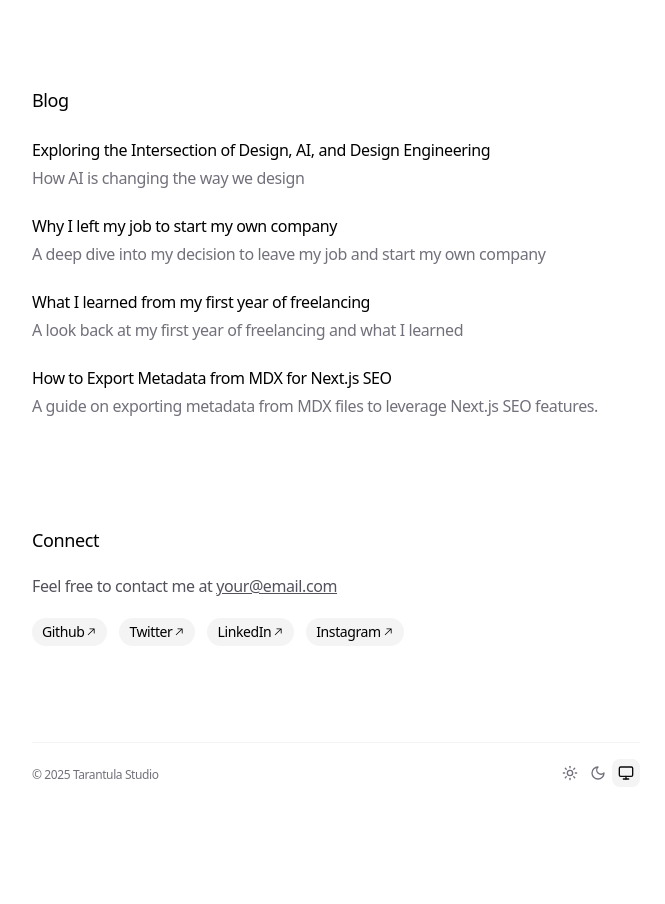
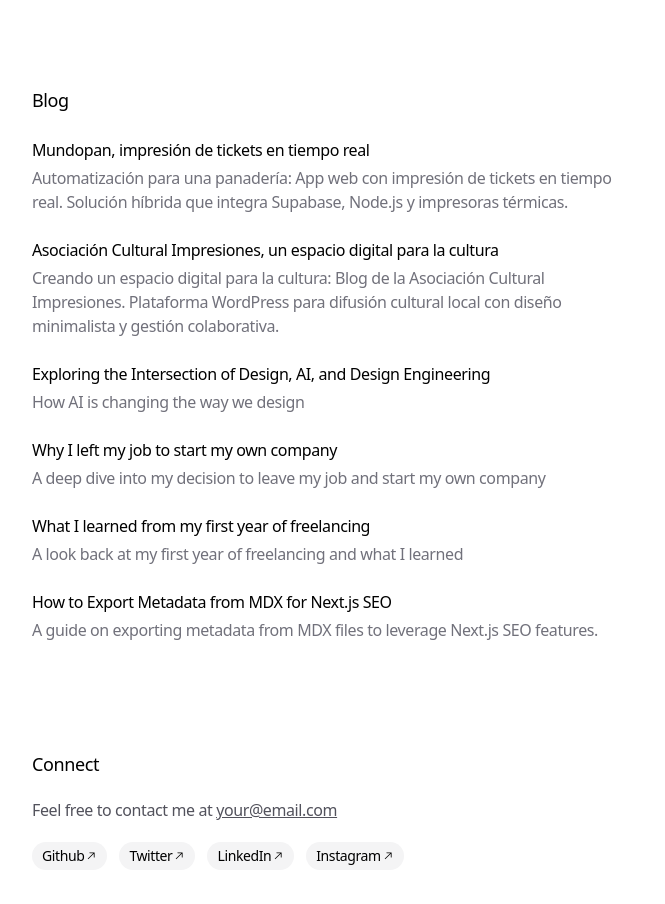
Before and after one commit to pedromoreno/tarantula, a Next.js app: page / in a window 1280 px wide. Shown: the part 1040-1944 px from the top of the page, without its empty margins (304-969 px from the left). Before the commit the page ends 1843 px from the top, so only its background shows below. Built offline with nearby package versions, Linux system fonts and the light colour scheme.

Commit message:
feat(blog): añade entradas MDX 'Mundopan' y 'Asociación Cultural Impresiones' a BLOG_POSTS

```diff
--- a/app/data.ts
+++ b/app/data.ts
@@ -76,6 +76,20 @@ export const WORK_EXPERIENCE: WorkExperience[] = [
 
 export const BLOG_POSTS: BlogPost[] = [
   {
+    title: 'Mundopan, impresión de tickets en tiempo real',
+    description:
+      'Automatización para una panadería: App web con impresión de tickets en tiempo real. Solución híbrida que integra Supabase, Node.js y impresoras térmicas.',
+    link: '/blog/mundopan-solucion-problema-dificil',
+    uid: 'blog-mundopan',
+  },
+  {
+    title: 'Asociación Cultural Impresiones, un espacio digital para la cultura',
+    description:
+      'Creando un espacio digital para la cultura: Blog de la Asociación Cultural Impresiones. Plataforma WordPress para difusión cultural local con diseño minimalista y gestión colaborativa.',
+    link: '/blog/asociacion-cultural-impresiones',
+    uid: 'blog-impresiones',
+  },
+  {
     title: 'Exploring the Intersection of Design, AI, and Design Engineering',
     description: 'How AI is changing the way we design',
     link: '/blog/exploring-the-intersection-of-design-ai-and-design-engineering',
```
